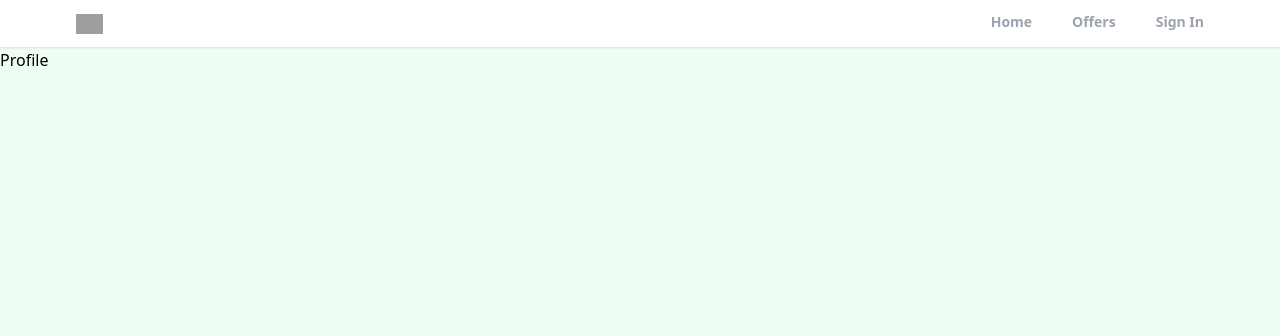
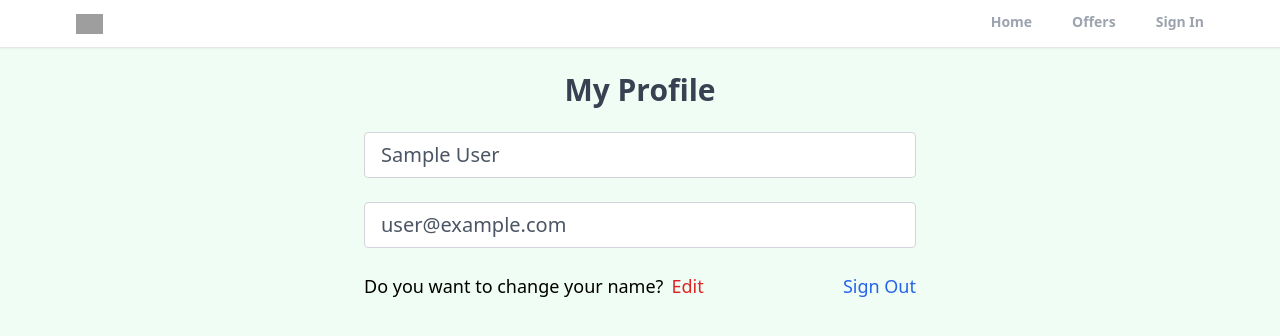
Before and after one commit to AliMuhammad786/mt-realestate-am, a React (Create React App) app: page /profile in a window 1280 px wide. Shown: the top 336 px of the page. Built offline with nearby package versions, Linux system fonts and the light colour scheme; no server answers; sample sign-in values are in the browser's storage; grey boxes are pictures that could not be loaded.

Commit message:
create privateroute and custom hook for protecting profile page and logout functionality

```diff
--- a/src/App.js
+++ b/src/App.js
@@ -8,6 +8,7 @@
 import Header from "./components/Header.jsx";
 import { ToastContainer } from "react-toastify";
 import "react-toastify/dist/ReactToastify.css";
+import PrivateRoute from "./components/PrivateRoute.jsx";
 
 function App() {
   return (
@@ -16,7 +17,9 @@
         <Header />
         <Routes>
           <Route path="/" element={<Home />} />
-          <Route path="/profile" element={<Profile />} />
+          <Route path="/profile" element={<PrivateRoute />}>
+            <Route path="/profile" element={<Profile />} />
+          </Route>
           <Route path="/sign-in" element={<SignIn />} />
           <Route path="/sign-up" element={<SignUp />} />
           <Route path="/forgot-password" element={<ForgotPassword />} />
--- /dev/null
+++ b/src/components/PrivateRoute.jsx
@@ -0,0 +1,14 @@
+import React from 'react'
+import { Outlet, Navigate } from 'react-router-dom';
+import { useAuthStatus } from '../hooks/useAuthStatus';
+
+export default function PrivateRoute() {
+
+  const {loggedIn, checkingStatus} = useAuthStatus()
+
+  if(checkingStatus) {
+    return <h3>Loading...</h3>
+  }
+
+  return loggedIn ? <Outlet /> : <Navigate to="/sign-in" />
+}
--- /dev/null
+++ b/src/hooks/useAuthStatus.jsx
@@ -0,0 +1,19 @@
+import { getAuth, onAuthStateChanged } from "firebase/auth";
+import { useEffect, useState } from "react";
+
+export const useAuthStatus = () => {
+  const [loggedIn, setLoggedIn] = useState(false);
+  const [checkingStatus, setCheckingStatus] = useState(true);
+
+  useEffect(() => {
+    const auth = getAuth();
+    onAuthStateChanged(auth, (user) => {
+      if (user) {
+        setLoggedIn(true);
+      }
+      setCheckingStatus(false);
+    });
+  }, []);
+
+  return { loggedIn, checkingStatus };
+};
--- a/src/pages/Profile.jsx
+++ b/src/pages/Profile.jsx
@@ -1,9 +1,57 @@
-import React from 'react'
+import { getAuth } from "firebase/auth";
+import React, { useState } from "react";
+import { useNavigate } from "react-router-dom";
 
 export default function Profile() {
+
+  const auth = getAuth()
+  const navigate = useNavigate()
+  const [formData, setFormData] = useState({
+    name: auth.currentUser.displayName,
+    email: auth.currentUser.email,
+  });
+
+  const { name, email } = formData;
+  function onLogout () {
+    auth.signOut()
+    navigate("/")
+
+  }
+
   return (
-    <div>
-      Profile
-    </div>
-  )
+    <>
+      <section className="max-w-6xl mx-auto flex justify-center items-center flex-col">
+        <h1 className="text-3xl text-center mt-6 font-bold text-gray-700">
+          My Profile
+        </h1>
+        <div className="w-full md:w-[50%] mt-6 px-3">
+          <form>
+            {/* name input */}
+            <input
+              type="text"
+              id="name"
+              value={name}
+              disabled
+              className="mb-6 w-full px-4 py-2 text-xl text-gray-600 bg-white border border-gray-300 rounded transition ease-in-out"
+            />
+            {/* email input */}
+            <input
+              type="email"
+              id="email"
+              value={email}
+              disabled
+              className="mb-6 w-full px-4 py-2 text-xl text-gray-600 bg-white border border-gray-300 rounded transition ease-in-out"
+            />
+            <div className="flex justify-between whitespace-nowrap text-sm sm:text-lg mb-6">
+              <p className="flex items-center">
+                Do you want to change your name?
+                <span className="text-red-600 hover:text-red-700 transition ease-in-out duration-200 ml-2 cursor-pointer">Edit</span>
+              </p>
+              <p onClick={onLogout} className="text-blue-600 hover:text-blue-800 transition duration-200 ease-in-out cursor-pointer">Sign Out</p>
+            </div>
+          </form>
+        </div>
+      </section>
+    </>
+  );
 }
```
